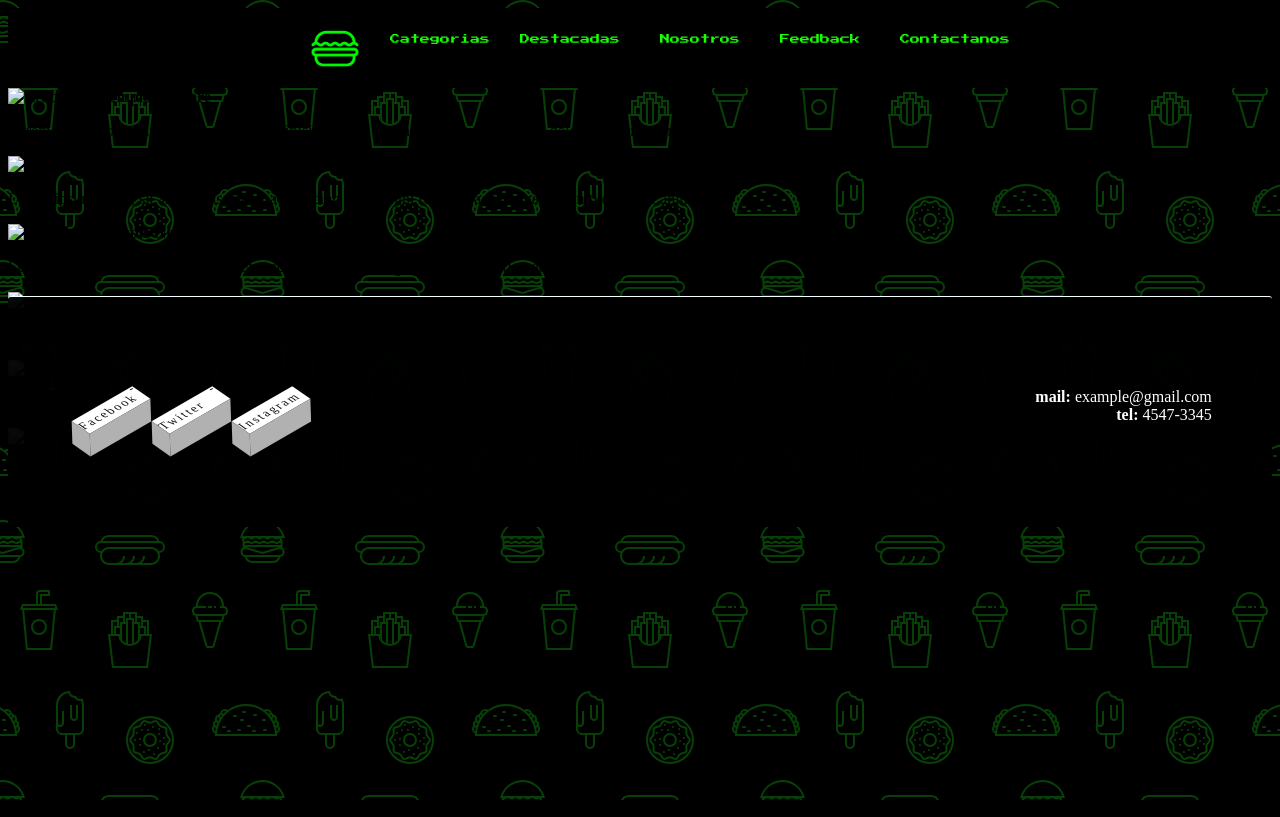
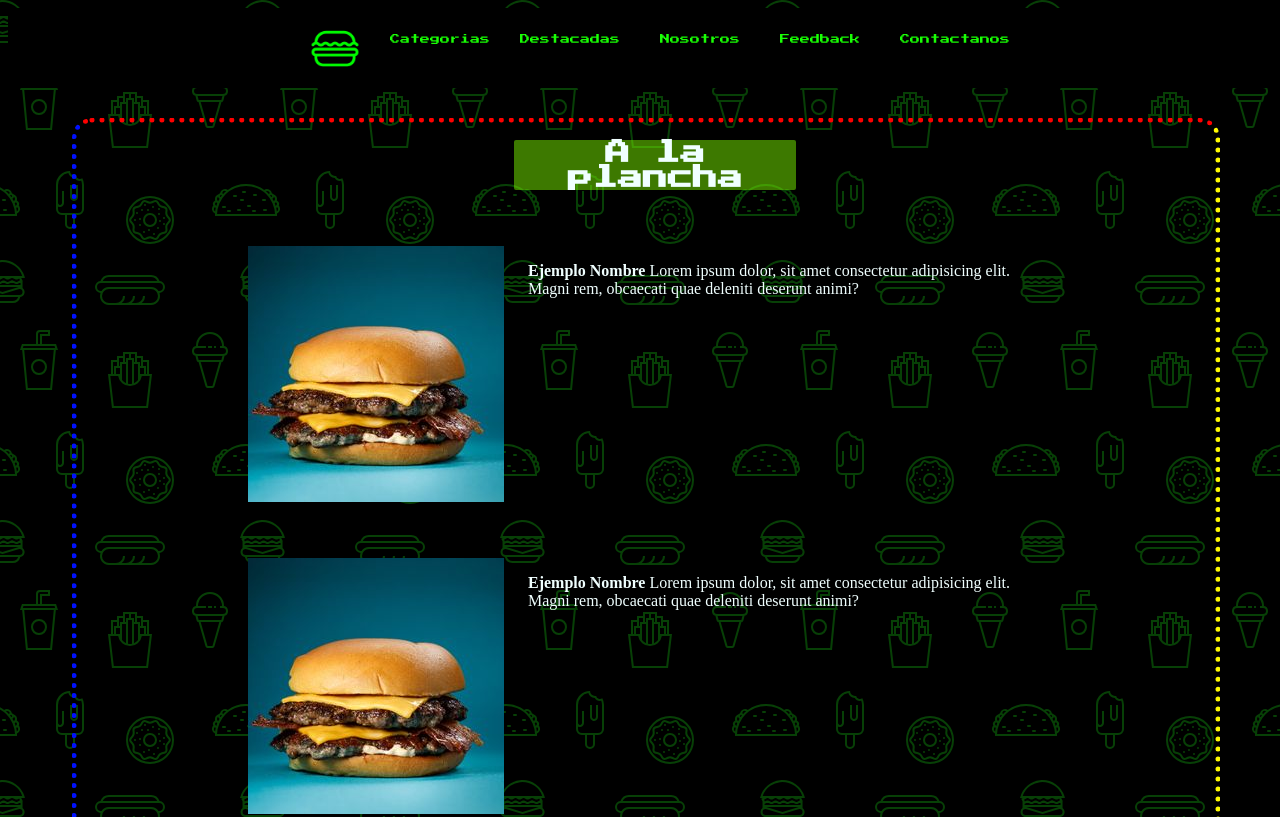
Before and after one commit to MARTINPIMENTA/Proyecto_Sitio_Web_CODERHOUSE, a plain HTML site: page plancha.html in a window 1280 px wide. Shown: the top 817 px of the page. Drawn offline with Linux system fonts and the light colour scheme.

Commit message:
Agregando flexbox al proyecto

```diff
--- a/plancha.html
+++ b/plancha.html
@@ -6,6 +6,7 @@
   <meta name="viewport" content="width=device-width, initial-scale=1.0">
   <link rel="stylesheet" href="styles\estilos.css">
   <link href="https://fonts.googleapis.com/css2?family=Press+Start+2P&display=swap" rel="stylesheet">
+  <link rel="stylesheet" href="styles\plancha.css">
   <title>A la plancha</title>
 </head>
 <body>
@@ -44,52 +45,55 @@
     </nav>
   </header>
   <!-- Inicio de body -->
-  <body>
-    <div>
-      <article>
-        <img src="" alt="Articulo 1">
-        <strong class="precio">Ejemplo Nombre</strong>
+  <main>
+    <div class="tituloPrincipal">
+      <h1>A la plancha</h1>
+    </div>
+    <div class="contenedorArticulos">
+      <article class="articuloPlancha">
+        <img src="imgs\ca1385c6-365b-4c02-ba51-6121be6cdd2d-1621552535777.jpeg" alt="Articulo 1">
         <p>
+          <strong class="nombreArticulo">Ejemplo Nombre</strong>
           Lorem ipsum dolor, sit amet consectetur adipisicing elit. Magni rem, obcaecati quae deleniti deserunt animi?
         </p>
       </article>
-      <article>
-        <img src="" alt="Articulo 2">
-        <strong class="precio">Ejemplo Nombre</strong>
+      <article class="articuloPlancha">
+        <img src="imgs\ca1385c6-365b-4c02-ba51-6121be6cdd2d-1621552535777.jpeg" alt="Articulo 2">
         <p>
+          <strong class="nombreArticulo">Ejemplo Nombre</strong>
           Lorem ipsum dolor, sit amet consectetur adipisicing elit. Magni rem, obcaecati quae deleniti deserunt animi?
         </p>
       </article>
-      <article>
-        <img src="" alt="Articulo 3">
-        <strong class="precio">Ejemplo Nombre</strong>
+      <article class="articuloPlancha">
+        <img src="imgs\ca1385c6-365b-4c02-ba51-6121be6cdd2d-1621552535777.jpeg" alt="Articulo 3">
         <p>
+          <strong class="nombreArticulo">Ejemplo Nombre</strong>
           Lorem ipsum dolor, sit amet consectetur adipisicing elit. Magni rem, obcaecati quae deleniti deserunt animi?
         </p>
       </article>
-      <article>
-        <img src="" alt="Articulo 4">
-        <strong class="precio">Ejemplo Nombre</strong>
+      <article class="articuloPlancha">
+        <img src="imgs\ca1385c6-365b-4c02-ba51-6121be6cdd2d-1621552535777.jpeg" alt="Articulo 4">
         <p>
+          <strong class="nombreArticulo">Ejemplo Nombre</strong>
           Lorem ipsum dolor, sit amet consectetur adipisicing elit. Magni rem, obcaecati quae deleniti deserunt animi?
         </p>
       </article>
-      <article>
-        <img src="" alt="Articulo 5">
-        <strong class="precio">Ejemplo Nombre</strong>
+      <article class="articuloPlancha">
+        <img src="imgs\ca1385c6-365b-4c02-ba51-6121be6cdd2d-1621552535777.jpeg" alt="Articulo 5">
         <p>
+          <strong class="nombreArticulo">Ejemplo Nombre</strong>
           Lorem ipsum dolor, sit amet consectetur adipisicing elit. Magni rem, obcaecati quae deleniti deserunt animi?
         </p>
       </article>
-      <article>
-        <img src="" alt="Articulo 6">
-        <strong class="precio">Ejemplo Nombre</strong>
+      <article class="articuloPlancha">
+        <img src="imgs\ca1385c6-365b-4c02-ba51-6121be6cdd2d-1621552535777.jpeg" alt="Articulo 6">
         <p>
+          <strong class="nombreArticulo">Ejemplo Nombre</strong>
           Lorem ipsum dolor, sit amet consectetur adipisicing elit. Magni rem, obcaecati quae deleniti deserunt animi?
         </p>
       </article>
     </div>
-  </body>
+  </main>
   <!-- Inicio de footer -->
   <footer id="footer">
     <!-- Redes sociales de la pagina -->
--- a/styles/estilos.css
+++ b/styles/estilos.css
@@ -138,7 +138,7 @@ main {
   display:block;
   width:50px;
   height:20px;
-  background: #fff;
+  background: rgb(0, 235, 20);
   text-align:left;
   padding-left: 20px;
   transform: rotate(-30deg) skew(25deg) translate(0,0);
@@ -153,7 +153,7 @@ main {
   left:-20px;
   height:100%;
   width:20px;
-  background: #b1b1b1;
+  background: #008f00;
   transform: .5s;
   transform: rotate(0deg) skewY(-45deg);
 }
@@ -165,7 +165,7 @@ main {
   left:-10px;
   height:20px;
   width:100%;
-  background: #b1b1b1;
+  background: #008f00;
   transform: .5s;
   transform: rotate(0deg) skewX(-45deg);
 }
--- a/styles/index.css
+++ b/styles/index.css
@@ -5,6 +5,7 @@
 }
 
 #imagenPrincipal img {
+  position: relative;
   width: 100%;
   border-radius: 10px;
   border: 1px solid rgb(0, 255, 0);
--- /dev/null
+++ b/styles/plancha.css
@@ -0,0 +1,51 @@
+main {
+  display: flex;
+  flex-flow: column;
+  align-items: center;
+  margin-bottom: 250px;
+  border-top: 5px dotted rgb(255, 0, 0);
+  border-left: 5px dotted rgb(0, 17, 255);
+  border-right: 5px dotted rgb(255, 251, 0);
+  border-bottom: 5px dotted rgb(0, 255, 21);
+  border-radius: 20px;
+}
+
+.tituloPrincipal {
+  text-align: center;
+  margin-bottom: 3.5%;
+}
+
+.tituloPrincipal h1 {
+  display: inline-flex;
+  background-color: rgba(128, 255, 0, 0.473);
+  border-radius: 2px;
+  color: azure;
+  font-size: 25px;
+  font-family: 'Press Start 2P', cursive;
+  float: inline-start;
+  margin-left: 6%;
+}
+
+.contenedorArticulos {
+  color: black;
+  width: 70%;
+  display: flex;
+  flex-direction: column;
+}
+
+.articuloPlancha {
+  display: flex;
+  justify-content: center;
+  margin-bottom: 7%;
+  color: azure;
+}
+
+.articuloPlancha img {
+  width: 256px;
+  height: 256px;
+
+}
+
+.articuloPlancha p {
+  margin-left: 3%;
+}
```
Also changed, not shown: distintas.html (+2 -2 lines), index.html (+2 -2 lines), parrilla.html (+2 -2 lines), imgs/ca1385c6-365b-4c02-ba51-6121be6cdd2d-1621552535777.jpeg (added).
